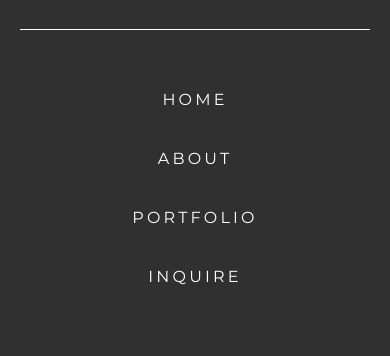
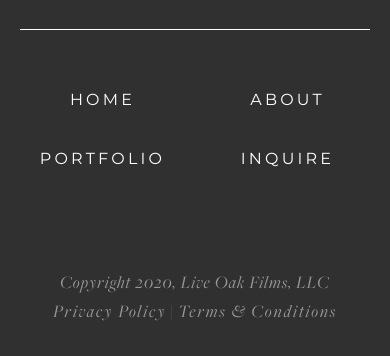
Before and after one commit to zach-cullen/liveoakfilm.co, a Next.js app: page /about in a window 390 px wide. Shown: the part 744-1100 px from the top of the page. Built offline with nearby package versions, Linux system fonts and the light colour scheme.

Commit message:
render 2 columns instead of 1 for mobile grid

```diff
--- a/components/Footer.js
+++ b/components/Footer.js
@@ -23,7 +23,7 @@ const FooterNavGrid = styled.div`
   grid-column-gap: 20px;
 
   @media (max-width: 720px) {
-    grid-template-columns: 1fr;
+    grid-template-columns: 1fr 1fr;
     margin: 40px 0;
   }
 `
```
